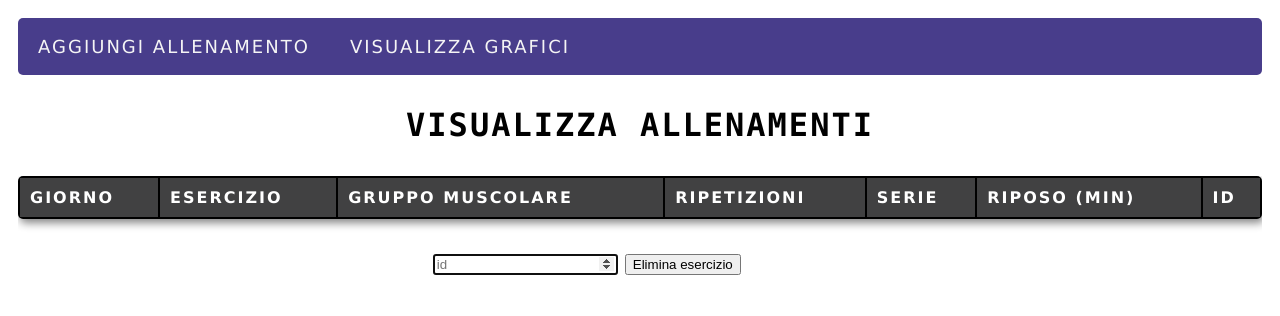
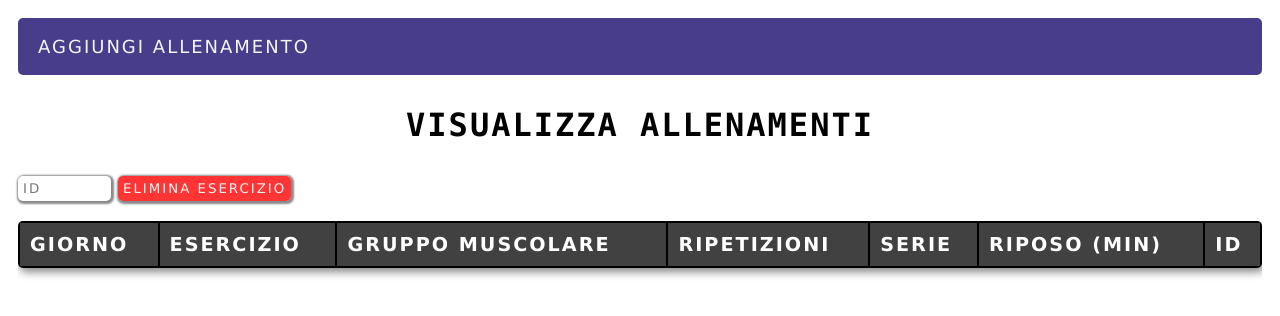
Before and after one commit to nicola-lamaddalena/allenamenti, a Flask app: page /visualizzaAllenamenti in a window 1280 px wide. Shown: the top 316 px of the page. Run offline with Flask 2, Linux system fonts and the light colour scheme; data comes from the database, SQL or seed files in the repository; data that the repository does not hold is empty.

Commit message:
rimossa possibilità aggiunta grafici e migliorato css.

```diff
--- a/app.py
+++ b/app.py
@@ -1,12 +1,6 @@
 import os
 from flask import Flask, render_template, request, redirect, url_for
 from connessione import Connessione
-
-# queste due righe servono per un conflitto di thread tra flask e matplotlib
-import matplotlib
-matplotlib.use("Agg")
-
-import matplotlib.pyplot as plt
 
 DB = "fitness.db"
 GRAFICI_DIR = os.path.join("static", "graficiAllenamenti")
@@ -28,37 +22,18 @@ def aggiungi_allenamento():
         gruppo_musc = int(request.form.get("gruppo_musc"))
         conn.insert(esercizio, ripetizioni, serie, riposo, giorno, gruppo_musc)
 
-    gruppi = conn.gp()
+    gruppi = conn.tab_gruppi_musc()
     return render_template("nuovoAllenamento.html", gruppi=gruppi)
 
 @app.route("/visualizzaAllenamenti", methods=["GET", "POST"])
 def visualizza_allenamenti():
     conn = Connessione(DB)
-    dati = conn.ordina_data()
+    dati = conn.display()
 
     if request.method == "POST":
         if request.form.get("elimina") == "Elimina esercizio":
             id_esercizio = request.form.get("elimina")
             conn.cancella(id_esercizio)
-            dati = conn.ordina_data()
+            dati = conn.display()
 
     return render_template('visualizzaAllenamenti.html', dati=dati)
-
-@app.route("/grafici")
-def viz():
-    full_filename = os.path.join(app.config["CARICA_DIR"], "grafici.png")
-
-    conn = Connessione(DB)
-    dati = conn.display()
-
-    if not os.path.exists(full_filename):
-        for dato in dati:
-            plt.barh(dato[1], dato[2])
-            plt.savefig(full_filename)
-    else:
-        os.remove(full_filename)
-        for dato in dati:
-            plt.barh(dato[1], dato[2])
-            plt.savefig(full_filename)
-
-    return render_template("grafici.html", grafico = full_filename)
--- a/connessione.py
+++ b/connessione.py
@@ -67,31 +67,12 @@ class Connessione:
                 esercizi.id
             FROM esercizi
             INNER JOIN gruppo_muscolare
-            ON gruppo_muscolare.id = esercizi.gruppo_muscolare;
-            """)
-        return self.cursor.fetchall()
-
-    def ordina_data(self):
-        self.cursor.execute("""
-            SELECT
-                giorno,
-                esercizi.nome,
-                gruppo_muscolare.nome AS gruppo_muscolare,
-                numero_ripetizioni,
-                numero_serie,
-                riposo_minuti,
-                esercizi.id
-            FROM esercizi
-            INNER JOIN gruppo_muscolare
             ON gruppo_muscolare.id = esercizi.gruppo_muscolare
             ORDER BY giorno ASC;
             """)
         return self.cursor.fetchall()
 
-    def gp(self):
-        # serve per mostrare a schermo gli id associati ad ogni
-        # gruppo muscolare per facilitare l'inserimento di un
-        # nuovo esercizio
+    def tab_gruppi_musc(self):
         self.cursor.execute("""
             SELECT id, nome
             FROM gruppo_muscolare
--- a/static/style.css
+++ b/static/style.css
@@ -32,6 +32,7 @@ h1 {
 
 .right {
     width: 15%;
+    position: right;
 }
 
 .center {
@@ -143,9 +144,15 @@ li a:hover {
 }
 
 .card input:hover {
-    /* opacity: 0.2; */
+    opacity: 0.4;
     background-color: rgb(196, 186, 233);
     color: whitesmoke;
+}
+
+.card input:focus {
+    opacity: 1;
+    background-color: rgb(196, 186, 233);
+    color: rgb(0, 0, 0);
 }
 
 #tab_musc {
@@ -168,4 +175,42 @@ li a:hover {
     background-color: rgb(0, 0, 0);
     margin-bottom: 15px;
     width: 100%;
+    font-size: larger;
 }
+
+#eliminaInput {
+    background-color: rgb(255, 255, 255);
+    color: black;
+    padding: 5px;
+    border-radius: 5px;
+    width: 20%;
+    position: left;
+    font-family: Verdana, Geneva, Tahoma, sans-serif, Helvetica, sans-serif;
+    text-transform: uppercase;
+    letter-spacing: 2px;
+    box-shadow: 1px 1px 2px 2px rgb(138, 138, 139);
+    border: none;
+}
+
+#eliminaInput:focus {
+    box-shadow: 2px 2px 3px 3px rgb(138, 138, 139);
+    transition: 0.3s;
+}
+
+#eliminaSubmit {
+    background-color: rgba(255, 0, 0, 0.795);
+    color: whitesmoke;
+    padding: 5px;
+    border: none;
+    border-radius: 5px;
+    position: left;
+    font-family: Verdana, Geneva, Tahoma, sans-serif, Helvetica, sans-serif;
+    text-transform: uppercase;
+    letter-spacing: 2px;
+    box-shadow: 1px 1px 2px 2px rgb(138, 138, 139);
+}
+
+#eliminaSubmit:hover {
+    box-shadow: 2px 2px 3px 3px rgb(138, 138, 139);
+    transition: 0.3s;
+}
--- a/templates/nuovoAllenamento.html
+++ b/templates/nuovoAllenamento.html
@@ -2,9 +2,6 @@
 {% block title %}Allenamenti - Nuovo allenamento{% endblock %}
 {% block link1 %}
 <a href="{{ url_for('visualizza_allenamenti') }}">Visualizza allenamenti</a>
-{% endblock %}
-{% block link2 %}
-<a href="{{ url_for('viz') }}">Visualizza grafici</a>
 {% endblock %}
 
 {% block h1 %}Nuovo allenamento{% endblock %}
@@ -52,7 +49,7 @@
                     </div>
 
                     <div>
-                        <input type="number" name="gruppo_musc" min="1" max="8" required placeholder="Gruppo muscolare"
+                        <input type="number" name="gruppo_musc" min="1" max="9" required placeholder="Gruppo muscolare"
                             onclick="mostraTabella()">
                     </div>
 
--- a/templates/visualizzaAllenamenti.html
+++ b/templates/visualizzaAllenamenti.html
@@ -3,12 +3,19 @@
 {% block link1 %}
 <a href="{{ url_for('aggiungi_allenamento') }}">Aggiungi allenamento</a>
 {% endblock %}
-{% block link2%}
-<a href="{{ url_for('viz') }}">Visualizza grafici</a>
-{% endblock %}
 
 {% block h1 %}Visualizza allenamenti{% endblock %}
 {% block content %}
+<div class="row">
+    <div class="column left">
+        <form action="#" method="post" style="width: 100%;">
+            <input type="number" name="elimina" value="id" placeholder="id" min="1" required id="eliminaInput">
+            <input type="submit" value="Elimina esercizio" id="eliminaSubmit">
+        </form>
+    </div>
+    <div class="column center"></div>
+    <div class="column right"></div>
+</div>
 <div class="row">
     <div class="column center" style="overflow-x:auto;">
         <table id="table_all">
@@ -32,15 +39,4 @@
         </table>
     </div>
 </div>
-<div class="row">
-    <div class="column left"></div>
-    <div class="column center">
-        <form action="#" method="post">
-            <input type="number" name="elimina" value="id" placeholder="id" min="1" required autofocus>
-            <input type="submit" value="Elimina esercizio">
-        </form>
-    </div>
-    <div class="column right">
-    </div>
-</div>
 {% endblock %}
```
Also changed, not shown: templates/grafici.html (deleted, +0 -20 lines), README.md, static/graficiAllenamenti/grafici.png (deleted).
